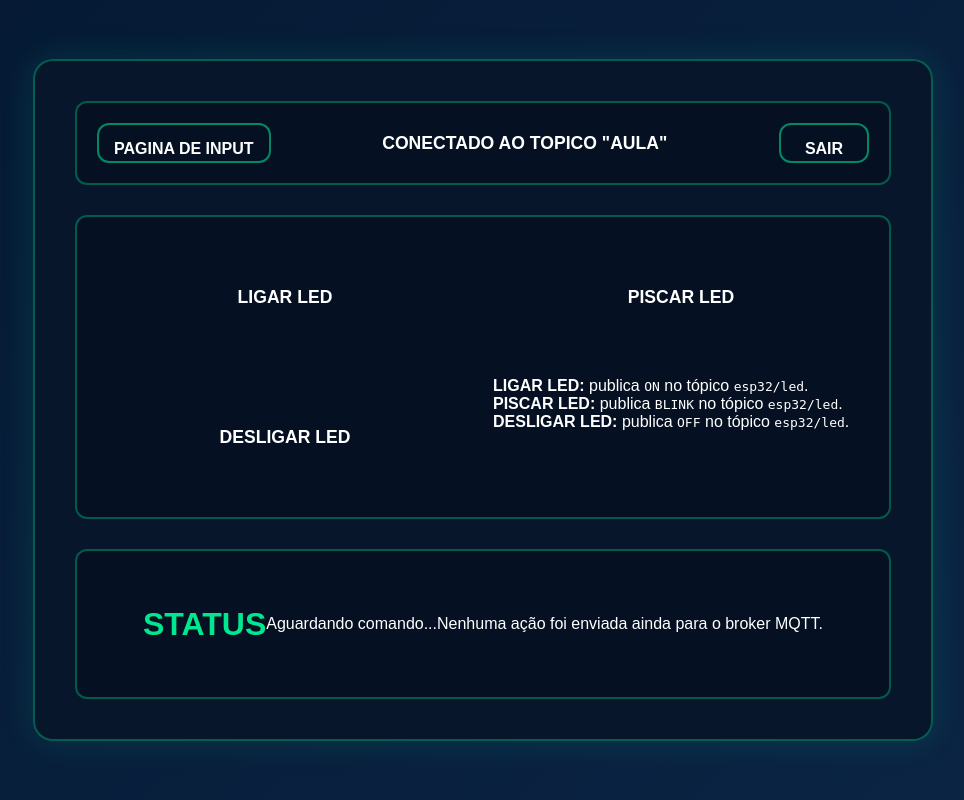
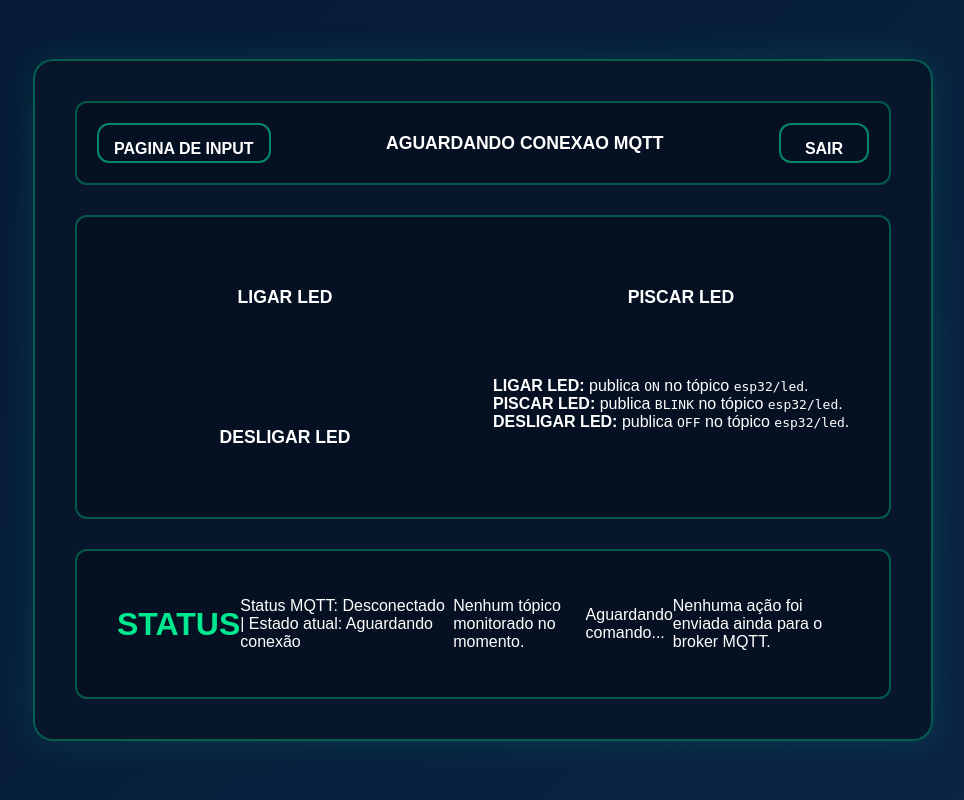
Before and after one commit to grupo1top/Ecossistema-Mqtt, a FastAPI app: page /home in a window 1280 px wide. Shown: the whole page, without its empty margins (157-1121 px from the left). Run offline with FastAPI, Linux system fonts and the light colour scheme.

Commit message:
fix: add a new status

```diff
--- a/app.py
+++ b/app.py
@@ -3,8 +3,9 @@
 import os
 import time
 import importlib
+from threading import Lock
 from fastapi import FastAPI, Request
-from fastapi.responses import HTMLResponse
+from fastapi.responses import HTMLResponse, JSONResponse
 from fastapi.staticfiles import StaticFiles
 from fastapi.templating import Jinja2Templates
 from fastapi import Form
@@ -22,6 +23,55 @@ BASE_DIR = os.path.dirname(os.path.abspath(__file__))
 templates = Jinja2Templates(directory=os.path.join(BASE_DIR, "templates"))
 app.mount("/static", StaticFiles(directory=os.path.join(BASE_DIR, "static")), name="static")
 
+mqtt_client = None
+mqtt_lock = Lock()
+mqtt_topic = ""
+mqtt_state = {
+	"connected": False,
+	"broker": "",
+	"port": None,
+	"topic": "",
+	"state": "Aguardando conexão",
+	"last_message": "",
+	"updated_at": "",
+}
+
+
+def obter_estado_mqtt():
+	with mqtt_lock:
+		return dict(mqtt_state)
+
+
+def atualizar_estado_mqtt(topic, payload):
+	normalized = payload.strip().upper()
+	if normalized in {"ON", "1", "LIGADO"}:
+		state = "LIGADO"
+	elif normalized in {"OFF", "0", "DESLIGADO"}:
+		state = "DESLIGADO"
+	elif normalized in {"BLINK", "PISCAR"}:
+		state = "PISCANDO"
+	else:
+		state = f"Mensagem recebida: {payload}"
+
+	with mqtt_lock:
+		mqtt_state["state"] = state
+		mqtt_state["topic"] = topic
+		mqtt_state["last_message"] = payload
+		mqtt_state["updated_at"] = time.strftime("%d/%m/%Y %H:%M:%S")
+
+
+def mqtt_on_connect(client, userdata, flags, rc):
+	with mqtt_lock:
+		mqtt_state["connected"] = rc == 0
+		mqtt_state["updated_at"] = time.strftime("%d/%m/%Y %H:%M:%S")
+	if rc == 0 and mqtt_topic:
+		client.subscribe(mqtt_topic)
+
+
+def mqtt_on_message(client, userdata, msg):
+	payload = msg.payload.decode("utf-8", errors="ignore")
+	atualizar_estado_mqtt(msg.topic, payload)
+
 
 @app.get("/")
 async def index(request: Request):
@@ -31,10 +81,11 @@ async def index(request: Request):
 async def home(request: Request):
 	status = request.query_params.get("status", "")
 	message = request.query_params.get("message", "")
+	mqtt_status = obter_estado_mqtt()
 	return templates.TemplateResponse(
 		request,
 		"home.html",
-		{"request": request, "status": status, "message": message},
+		{"request": request, "status": status, "message": message, "mqtt_status": mqtt_status},
 	)
 
 @app.get("/input")
@@ -46,17 +97,36 @@ async def input(request: Request):
 #                                      FORMULARIOS                                        #
 
 def conectar_mqtt(BROKER, PORT, TOPIC, USERNAME, PASSWORD):
-	global mqtt_client
+	global mqtt_client, mqtt_topic
 	mqtt = importlib.import_module("paho.mqtt.client")
+	mqtt_topic = TOPIC
 	mqtt_client = mqtt.Client()
+	mqtt_client.on_connect = mqtt_on_connect
+	mqtt_client.on_message = mqtt_on_message
 	mqtt_client.username_pw_set(USERNAME, PASSWORD)
-	mqtt_client.connect(BROKER, PORT)
-	mqtt_client.subscribe(TOPIC)
+	with mqtt_lock:
+		mqtt_state["connected"] = False
+		mqtt_state["broker"] = BROKER
+		mqtt_state["port"] = PORT
+		mqtt_state["topic"] = TOPIC
+		mqtt_state["state"] = "Conectando ao broker"
+		mqtt_state["updated_at"] = time.strftime("%d/%m/%Y %H:%M:%S")
+	rc = mqtt_client.connect(BROKER, PORT)
+	if rc != 0:
+		with mqtt_lock:
+			mqtt_state["connected"] = False
+			mqtt_state["state"] = f"Falha ao conectar ao broker (rc={rc})"
+			mqtt_state["updated_at"] = time.strftime("%d/%m/%Y %H:%M:%S")
+		raise Exception(f"Falha ao conectar ao broker MQTT (rc={rc})")
 	mqtt_client.loop_start()
 
 
 def publicar_mqtt(topic, message):
 	global mqtt_client
+	if mqtt_client is None:
+		raise Exception("Conecte-se ao broker MQTT antes de publicar mensagens")
+	if not obter_estado_mqtt()["connected"]:
+		raise Exception("Broker MQTT ainda não está conectado")
 	info = mqtt_client.publish(topic, message)
 	info.wait_for_publish()
 	if info.rc != 0:
@@ -76,6 +146,11 @@ async def receber_formulario(
 		return {"status": "ok"}
 	except Exception as e:
 		return {"status": "error", "message": str(e)}
+
+
+@app.get("/mqtt/status")
+async def mqtt_status():
+	return JSONResponse(content=obter_estado_mqtt())
 
 
 
--- a/templates/home.html
+++ b/templates/home.html
@@ -16,7 +16,11 @@
 
             <div class="high">
                 <a href="/input"><button>PAGINA DE INPUT</button></a>
-                <h2>CONECTADO AO TOPICO "AULA"</h2>
+                {% if mqtt_status.topic %}
+                <h2>MONITORANDO O TOPICO "{{ mqtt_status.topic }}"</h2>
+                {% else %}
+                <h2>AGUARDANDO CONEXAO MQTT</h2>
+                {% endif %}
                 <a href="/"><button>SAIR</button></a>
             </div>
 
@@ -40,6 +44,9 @@
 
             <div class="footer">
                 <h1>STATUS</h1>
+                <p id="mqtt-status-line">Carregando status MQTT...</p>
+                <p id="mqtt-topic-line"></p>
+                <p id="mqtt-message-line"></p>
                 {% if status == 'success' %}
                 <p class="status-success">{{ message }}</p>
                 <p>HTTP 303 significa <strong>See Other</strong>: o FastAPI processou a requisição e redirecionou para <code>/home</code> para exibir o resultado.</p>
@@ -56,5 +63,29 @@
 
     </div>
 
+    <script>
+        const mqttStatusLine = document.getElementById('mqtt-status-line');
+        const mqttTopicLine = document.getElementById('mqtt-topic-line');
+        const mqttMessageLine = document.getElementById('mqtt-message-line');
+
+        async function atualizarStatusMQTT() {
+            try {
+                const response = await fetch('/mqtt/status', { cache: 'no-store' });
+                const data = await response.json();
+                const connectedText = data.connected ? 'Conectado' : 'Desconectado';
+                mqttStatusLine.textContent = `Status MQTT: ${connectedText} | Estado atual: ${data.state || 'indefinido'}`;
+                mqttTopicLine.textContent = data.topic ? `Tópico monitorado: ${data.topic}` : 'Nenhum tópico monitorado no momento.';
+                mqttMessageLine.textContent = data.last_message ? `Última mensagem recebida: ${data.last_message}` : '';
+            } catch (error) {
+                mqttStatusLine.textContent = 'Falha ao consultar o status MQTT.';
+                mqttTopicLine.textContent = '';
+                mqttMessageLine.textContent = '';
+            }
+        }
+
+        atualizarStatusMQTT();
+        setInterval(atualizarStatusMQTT, 2000);
+    </script>
+
 </body>
 </html>
```
Also changed, not shown: templates/input.html (+23 -0 lines).
